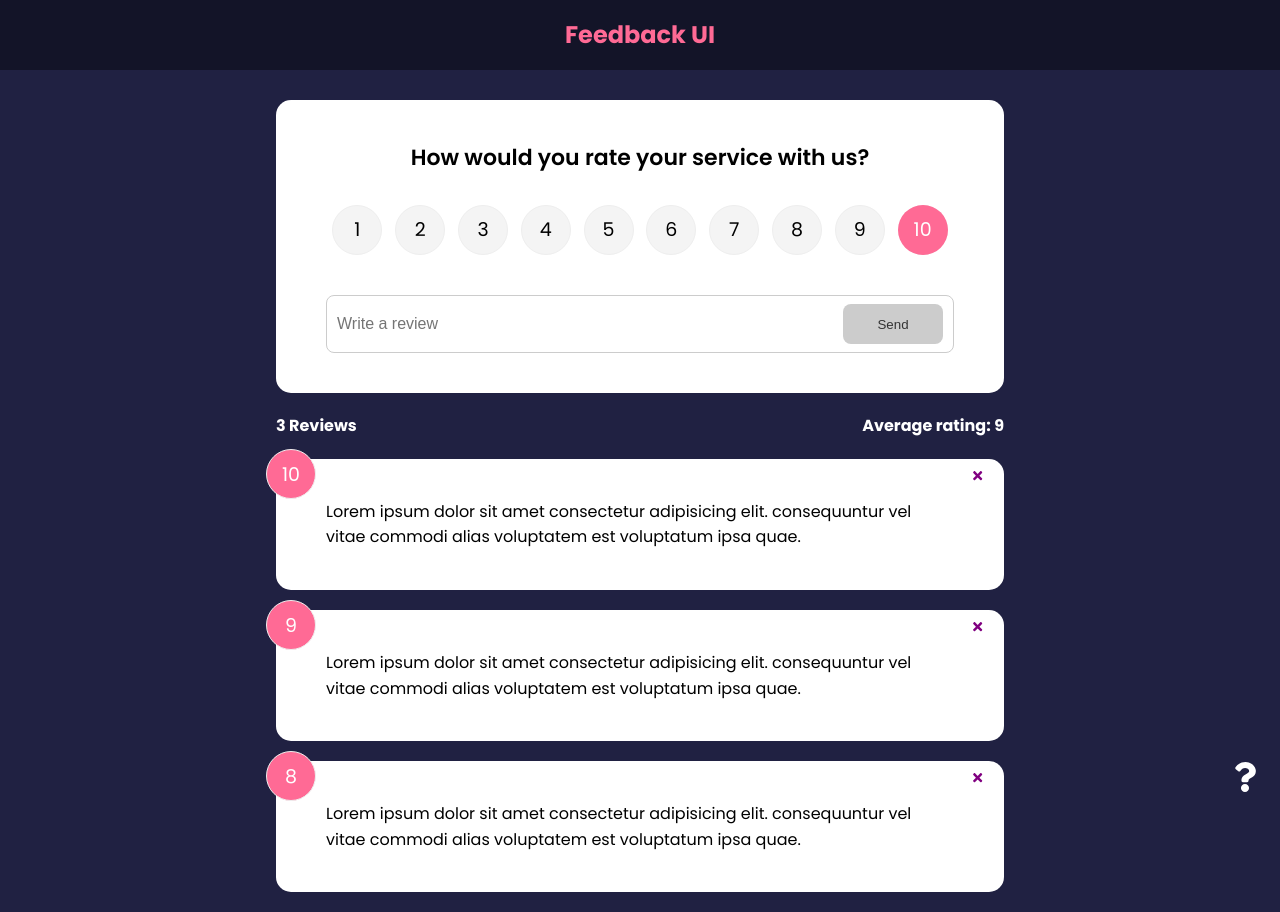
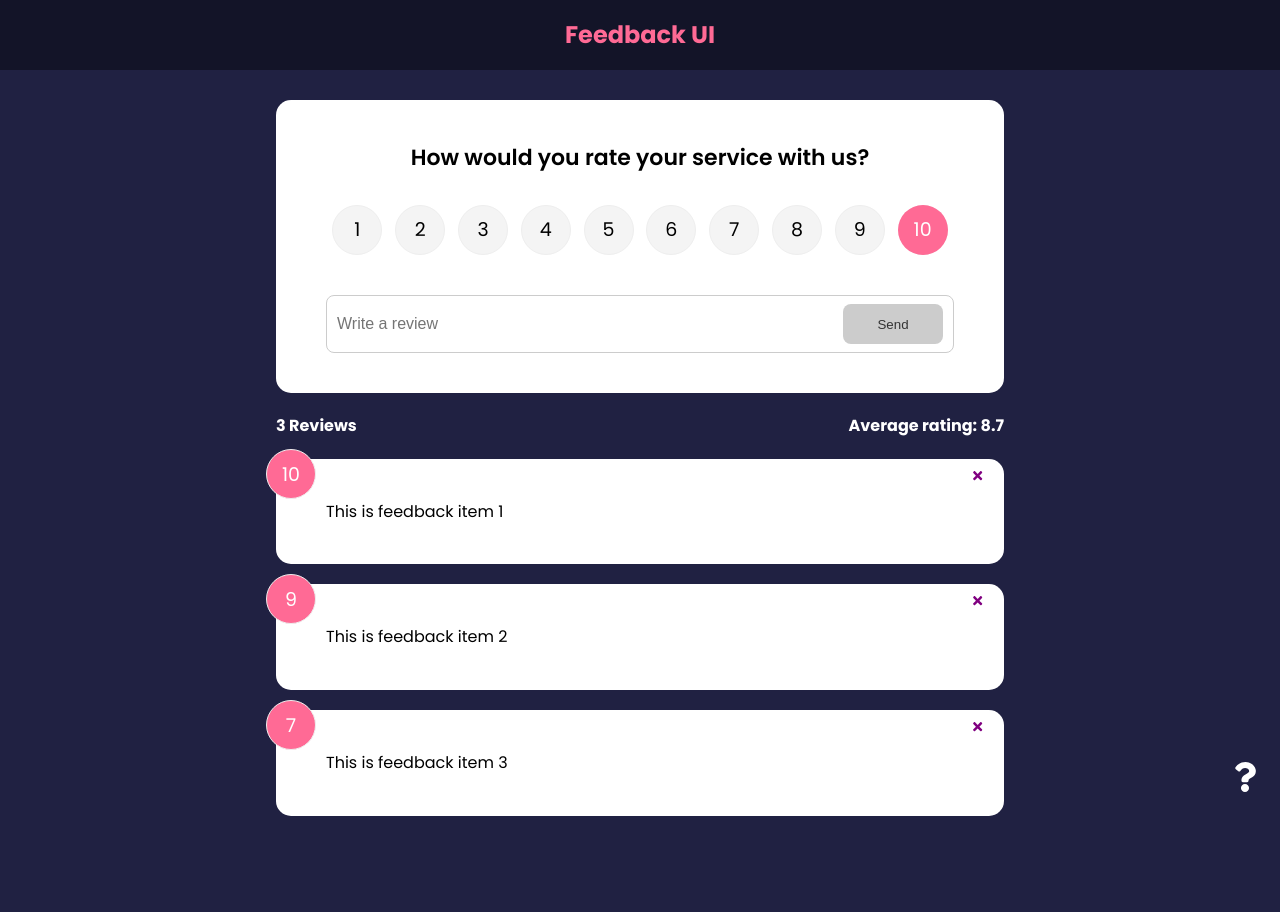
Before and after one commit to AnukulPK/feedback-app, a React (Create React App) app: page / in a window 1280 px wide. After the commit the page ends 836 px from the top, so only its background shows below. Built offline with nearby package versions, Linux system fonts and the light colour scheme.

Commit message:
added context

```diff
--- a/src/App.js
+++ b/src/App.js
@@ -1,30 +1,18 @@
-import React, { useState } from 'react';
+import React from 'react';
 import FeedbackForm from './components/FeedbackForm';
 import FeedbackList from './components/FeedbackList';
 import FeedbackStats from './components/FeedbackStats';
 import Header from './components/Header';
-import FeedbackData from './data/feedbackData';
-import { v4 as uuidv4 } from 'uuid';
+// import FeedbackData from './data/feedbackData';
+
 import { BrowserRouter as Router, Route, Routes } from 'react-router-dom';
 import AboutPage from './pages/AboutPage';
 import AboutIconLink from './components/AboutIconLink';
+import { FeedbackProvider } from './context/FeedbackContext';
 
 const App = () => {
-  const [feedback, setFeedback] = useState(FeedbackData);
-
-  const addFeedback = (newFeedback) => {
-    newFeedback.id = parseFloat(uuidv4(), 10);
-    setFeedback([newFeedback, ...feedback]);
-    console.log(newFeedback);
-  };
-
-  const deleteFeedback = (id) => {
-    if (window.confirm('Are you sure, you want to delete?')) {
-      setFeedback(feedback.filter((item) => item.id !== id));
-    }
-  };
-
   return (
+    <FeedbackProvider>
       <Router>
         <Header />
         <div className="container">
@@ -33,12 +21,9 @@
               path="/"
               element={
                 <>
-                <FeedbackForm handleAdd={addFeedback} />
-                <FeedbackStats feedback={feedback} />
-                <FeedbackList
-                  feedback={feedback}
-                  handleDelete={deleteFeedback}
-                />
+                  <FeedbackForm />
+                  <FeedbackStats />
+                  <FeedbackList />
                 </>
               }
             ></Route>
@@ -47,6 +32,7 @@
           <AboutIconLink />
         </div>
       </Router>
+    </FeedbackProvider>
   );
 };
 
--- a/src/components/FeedbackForm.jsx
+++ b/src/components/FeedbackForm.jsx
@@ -1,13 +1,15 @@
-import React, { useState } from 'react';
+import React, { useState, useContext } from 'react';
 import RatingSelect from './RatingSelect';
 import Button from './shared/Button';
 import Card from './shared/Card';
+import FeedbackContext from '../context/FeedbackContext';
 
-const FeedbackForm = ({ handleAdd }) => {
+const FeedbackForm = () => {
   const [text, setText] = useState('');
   const [rating, setRating] = useState(10);
   const [btnDisabled, setBtnDisabled] = useState(true);
   const [message, setMessage] = useState('');
+  const { addFeedback } = useContext(FeedbackContext);
 
   const handleTextChange = (event) => {
     if (text === '') {
@@ -31,7 +33,7 @@
         rating,
       };
 
-      handleAdd(newFeedback);
+      addFeedback(newFeedback);
       setText('');
     }
   };
--- a/src/components/FeedbackItem.jsx
+++ b/src/components/FeedbackItem.jsx
@@ -1,13 +1,17 @@
 import Card from './shared/Card';
 import PropTypes from 'prop-types';
 import { FaTimes } from 'react-icons/fa';
+import { useContext } from 'react';
+import FeedbackContext from '../context/FeedbackContext';
 
-const FeedbackItem = ({ item, handleDelete }) => {
+const FeedbackItem = ({ item }) => {
+  const { deleteFeedback } = useContext(FeedbackContext);
+
   return (
     <Card>
       <div className="num-display">{item.rating}</div>
       <button className="close">
-        <FaTimes color="purple" onClick={() => handleDelete(item.id)} />
+        <FaTimes color="purple" onClick={() => deleteFeedback(item.id)} />
       </button>
       <div className="text-display">{item.text}</div>
     </Card>
--- a/src/components/FeedbackList.jsx
+++ b/src/components/FeedbackList.jsx
@@ -1,8 +1,12 @@
 import FeedbackItem from './FeedbackItem';
-import PropTypes from 'prop-types';
+// import PropTypes from 'prop-types';
 import { motion, AnimatePresence } from 'framer-motion';
+import { useContext } from 'react';
+import FeedbackContext from '../context/FeedbackContext';
 
-const FeedbackList = ({ feedback, handleDelete }) => {
+const FeedbackList = () => {
+  const { feedback } = useContext(FeedbackContext);
+
   // console.log(feedback);
   if (!feedback || feedback.length === 0) {
     return <p>No Feedback Yet</p>;
@@ -18,11 +22,7 @@
             animate={{ opacity: 1 }}
             exit={{ opacity: 0 }}
           >
-            <FeedbackItem
-              key={item.id}
-              item={item}
-              handleDelete={handleDelete}
-            />
+            <FeedbackItem key={item.id} item={item} />
           </motion.div>
         ))}
       </AnimatePresence>
@@ -38,14 +38,14 @@
   // );
 };
 
-FeedbackList.propTypes = {
-  feedback: PropTypes.arrayOf(
-    PropTypes.shape({
-      id: PropTypes.number.isRequired,
-      text: PropTypes.string.isRequired,
-      rating: PropTypes.number.isRequired,
-    })
-  ),
-};
+// FeedbackList.propTypes = {
+//   feedback: PropTypes.arrayOf(
+//     PropTypes.shape({
+//       id: PropTypes.number.isRequired,
+//       text: PropTypes.string.isRequired,
+//       rating: PropTypes.number.isRequired,
+//     })
+//   ),
+// };
 
 export default FeedbackList;
--- a/src/components/FeedbackStats.jsx
+++ b/src/components/FeedbackStats.jsx
@@ -1,7 +1,10 @@
 import React from 'react';
-import PropTypes from 'prop-types';
+// import PropTypes from 'prop-types';
+import { useContext } from 'react';
+import FeedbackContext from '../context/FeedbackContext';
 
-const Feedbackstats = ({ feedback }) => {
+const Feedbackstats = () => {
+  const { feedback } = useContext(FeedbackContext);
   //Calcualate ratings average
   let average =
     feedback.reduce((acc, cur) => {
@@ -18,8 +21,8 @@
   );
 };
 
-Feedbackstats.propTypes = {
-  feedback: PropTypes.array.isRequired,
-};
+// Feedbackstats.propTypes = {
+//   feedback: PropTypes.array.isRequired,
+// };
 
 export default Feedbackstats;
--- /dev/null
+++ b/src/context/FeedbackContext.js
@@ -0,0 +1,44 @@
+import { createContext, useState } from 'react';
+import { v4 as uuidv4 } from 'uuid';
+
+const FeedbackContext = createContext();
+
+export const FeedbackProvider = ({ children }) => {
+  const [feedback, setFeedback] = useState([
+    {
+      id: 1,
+      text: 'This is feedback item 1',
+      rating: 10,
+    },
+    {
+      id: 2,
+      text: 'This is feedback item 2',
+      rating: 9,
+    },
+    {
+      id: 3,
+      text: 'This is feedback item 3',
+      rating: 7,
+    },
+  ]);
+
+  const addFeedback = (newFeedback) => {
+    newFeedback.id = parseFloat(uuidv4(), 10);
+    setFeedback([newFeedback, ...feedback]);
+    console.log(newFeedback);
+  };
+
+  const deleteFeedback = (id) => {
+    if (window.confirm('Are you sure, you want to delete?')) {
+      setFeedback(feedback.filter((item) => item.id !== id));
+    }
+  };
+
+  return (
+    <FeedbackContext.Provider value={{ feedback, addFeedback, deleteFeedback }}>
+      {children}
+    </FeedbackContext.Provider>
+  );
+};
+
+export default FeedbackContext;
```
Lines whose indentation alone changed are shown as unchanged.
